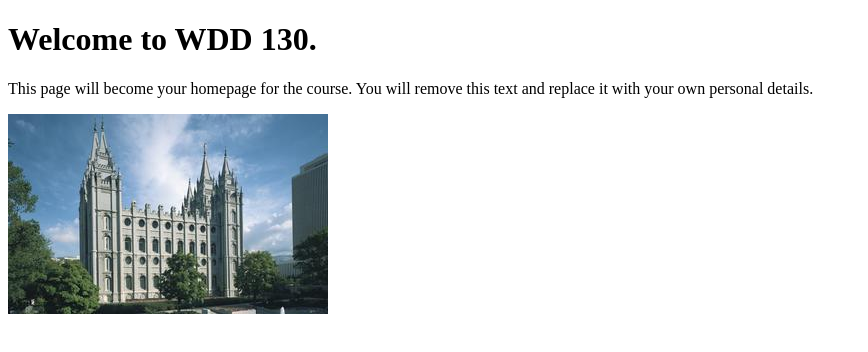
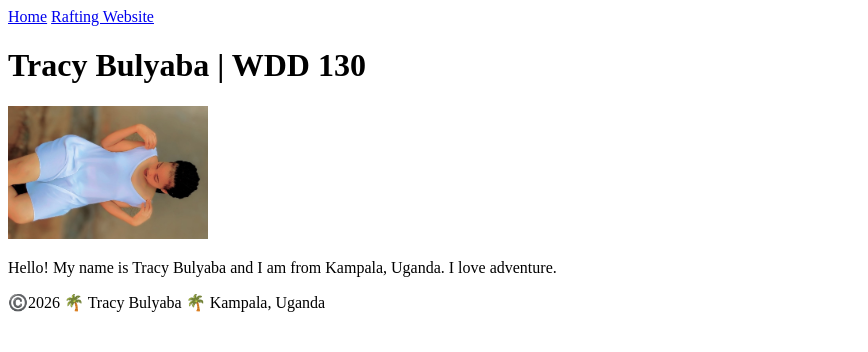
Before and after one commit to bulyabatracy/wdd130, a plain HTML site: page index.html in a window 1280 px wide. Shown: the whole page, without its empty margins (0-868 px from the left). Drawn offline with Linux system fonts and the light colour scheme.

Commit message:
my home page

```diff
--- a/index.html
+++ b/index.html
@@ -1,14 +1,29 @@
 <!DOCTYPE html>
 <html lang="en">
+
 <head>
     <meta charset="UTF-8">
     <meta name="viewport" content="width=device-width, initial-scale=1.0">
-    <title>WDD 130 | Personal Homepage</title>
+    <title>Tracy Bulyaba | WDD 130</title>
 </head>
+
 <body>
-    <h1>Welcome to WDD 130.</h1>
-    <p>This page will become your homepage for the course. You will remove this text and replace it with your own personal details.</p>
+    <header>
+        <nav>
+            <a href="#">Home</a>
+            <a href="wwr/">Rafting Website</a>
+        </nav>
+    </header>
+    <main>
+        <h1>Tracy Bulyaba | WDD 130</h1>
 
-    <img src="images/salt-lake-temple.jpg" alt="The Salt Lake Temple.">
+        <img src="images/tracy.jpg" alt="My Image" width="200">
+        <p>Hello! My name is Tracy Bulyaba and I am from Kampala, Uganda. I love adventure. </p>
+    </main>
+    <footer>
+        <p>©️2026 🌴 Tracy Bulyaba 🌴 Kampala, Uganda</p>
+    </footer>
+
 </body>
+
 </html>
```
Also changed, not shown: images/tracy.jpg (added).
